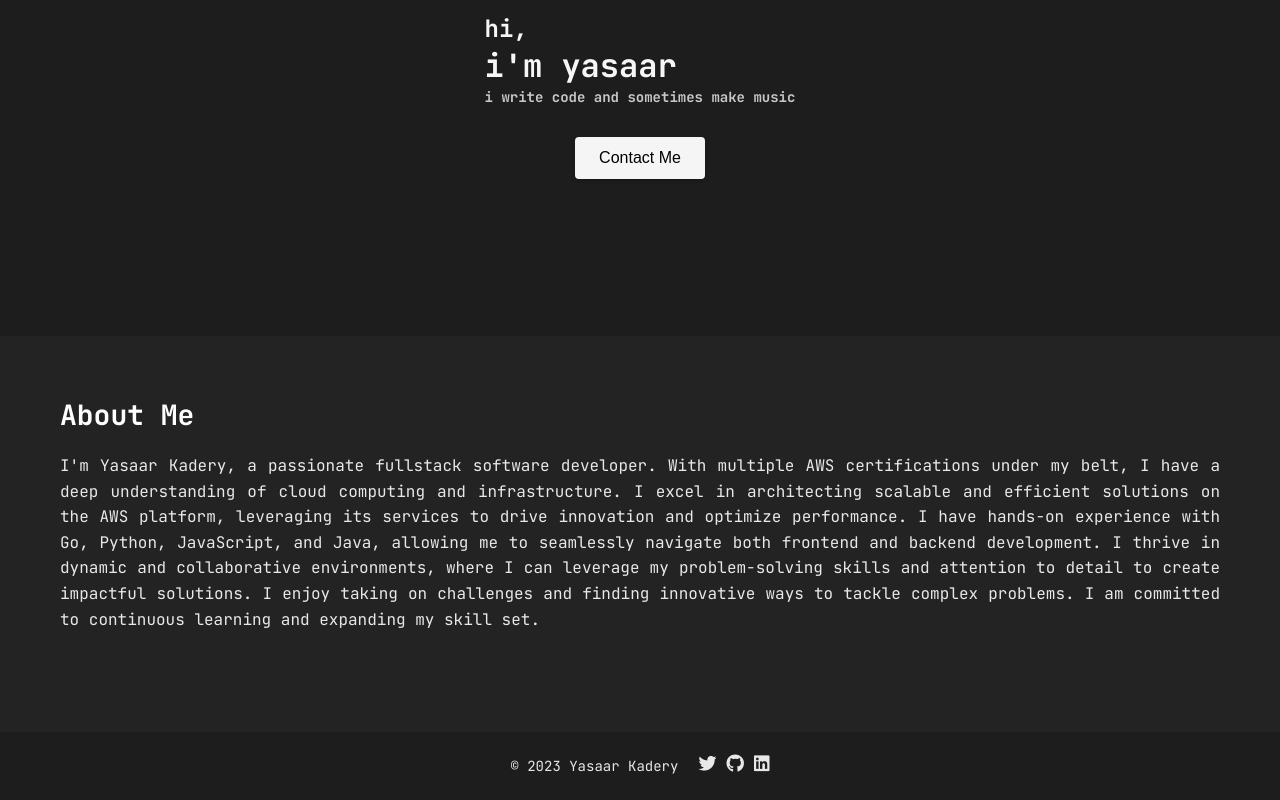
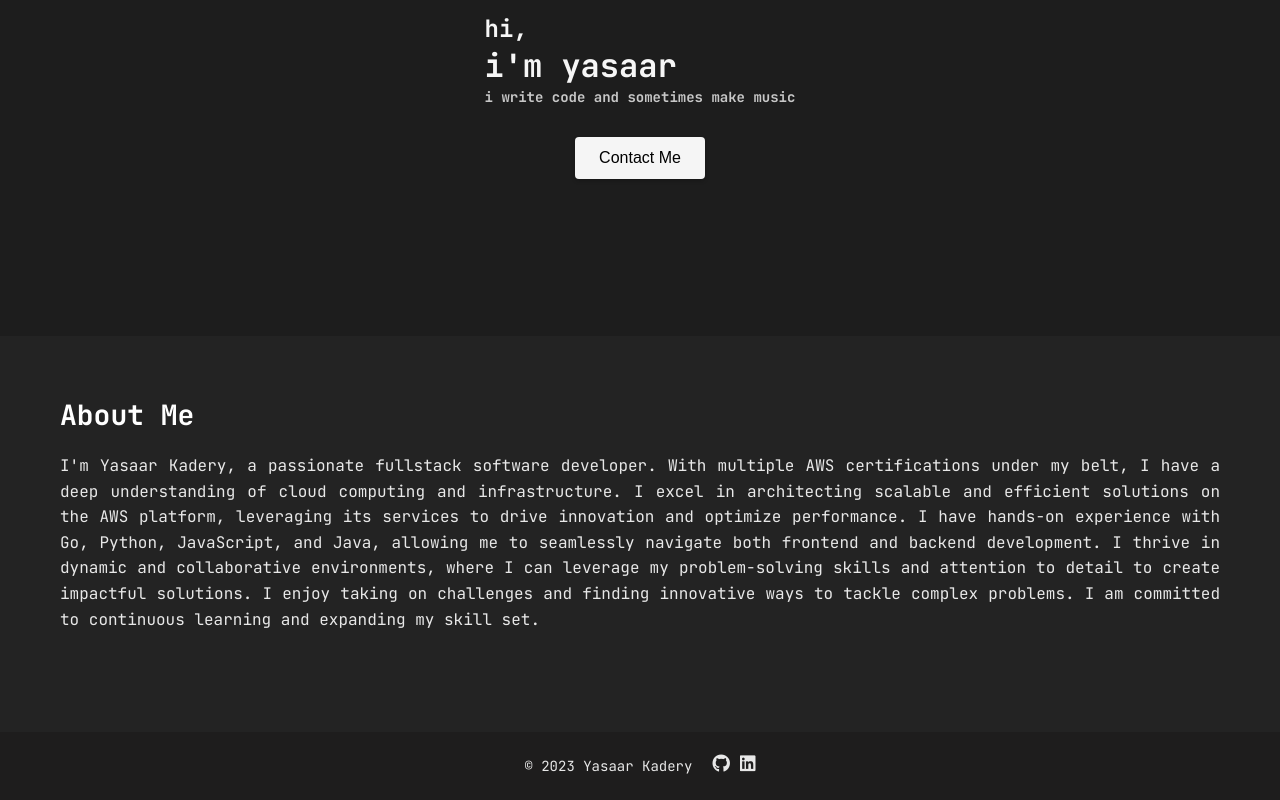
Before and after one commit to YasaarKadery/react-blog-ts, a React (Create React App) app: page / in a window 1280 px wide. Shown: the part 204-1004 px from the top of the page. Built offline with nearby package versions, Linux system fonts and the light colour scheme; a web font is replaced by a local one.

Commit message:
refactored some code

```diff
--- a/src/Contact.tsx
+++ b/src/Footer.tsx
@@ -1,20 +1,17 @@
 import React from 'react';
 import './styles/Contact.css'; // Import the CSS file
 
-const Contact: React.FC = () => {
+const Footer: React.FC = () => {
   return (
     <footer className="footer">
       <div className="container">
         <div className="footer-content">
           <p>&copy; {new Date().getFullYear()} Yasaar Kadery</p>
           <div className="social-icons">
-            <a href="https://example.com" target="_blank" rel="noopener noreferrer">
-              <i className="fab fa-twitter" aria-label="Twitter"></i>
-            </a>
-            <a href="https://example.com" target="_blank" rel="noopener noreferrer">
+            <a href="https://github.com/YasaarKadery" target="_blank" rel="noopener noreferrer">
               <i className="fab fa-github" aria-label="GitHub"></i>
             </a>
-            <a href="https://example.com" target="_blank" rel="noopener noreferrer">
+            <a href="https://www.linkedin.com/in/yasaar-kadery/" target="_blank" rel="noopener noreferrer">
               <i className="fab fa-linkedin" aria-label="LinkedIn"></i>
             </a>
           </div>
@@ -24,4 +21,4 @@ const Contact: React.FC = () => {
   );
 };
 
-export default Contact;
+export default Footer;
--- a/src/HomePage.tsx
+++ b/src/HomePage.tsx
@@ -4,7 +4,7 @@ import './icons/icon.png'
 
 import Nav from './Nav';
 import About from './About';
-import Contact from './Contact';
+import Footer from './Footer';
 import ContactButton from './ContactButton';
 
 type HomePageProps = {
@@ -43,7 +43,7 @@ function HomePage(props: HomePageProps) {
 
                         "
             />
-            <Contact/>
+            <Footer/>
         </div>
         </>
 
```
